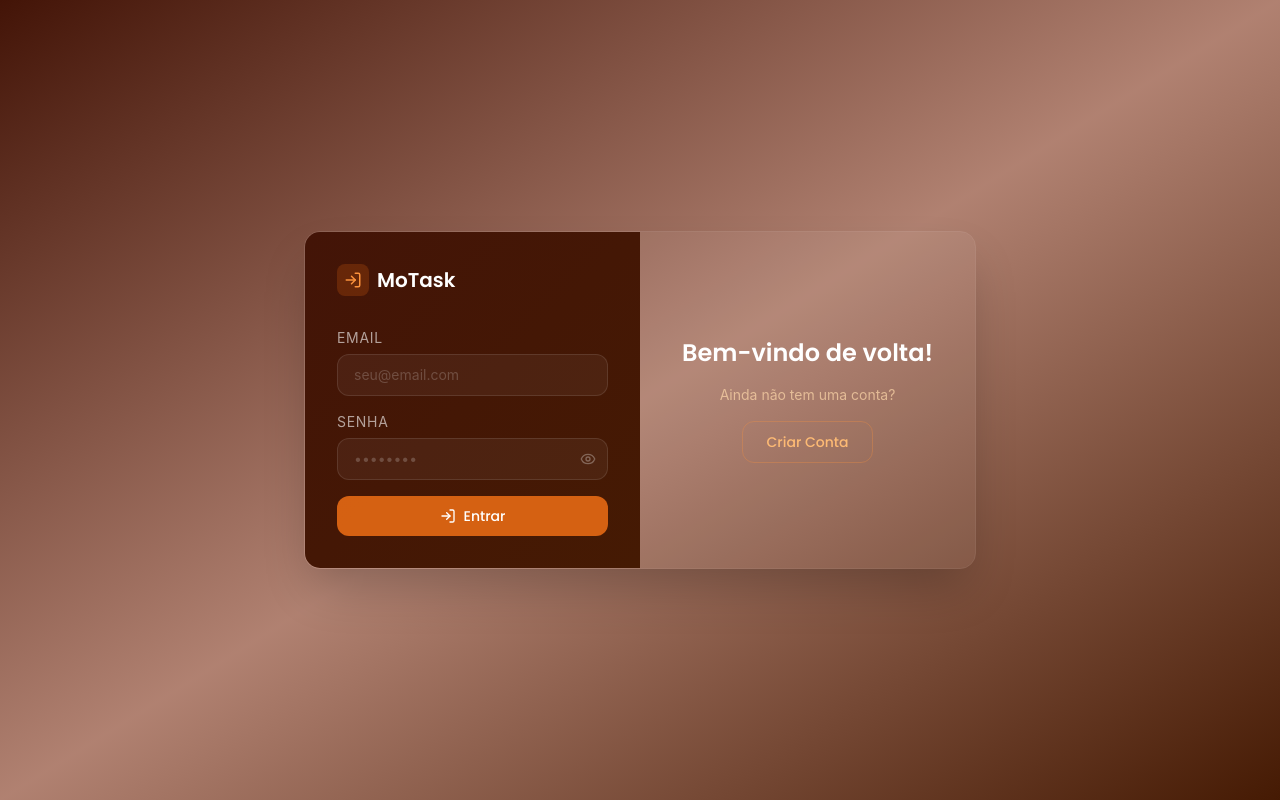
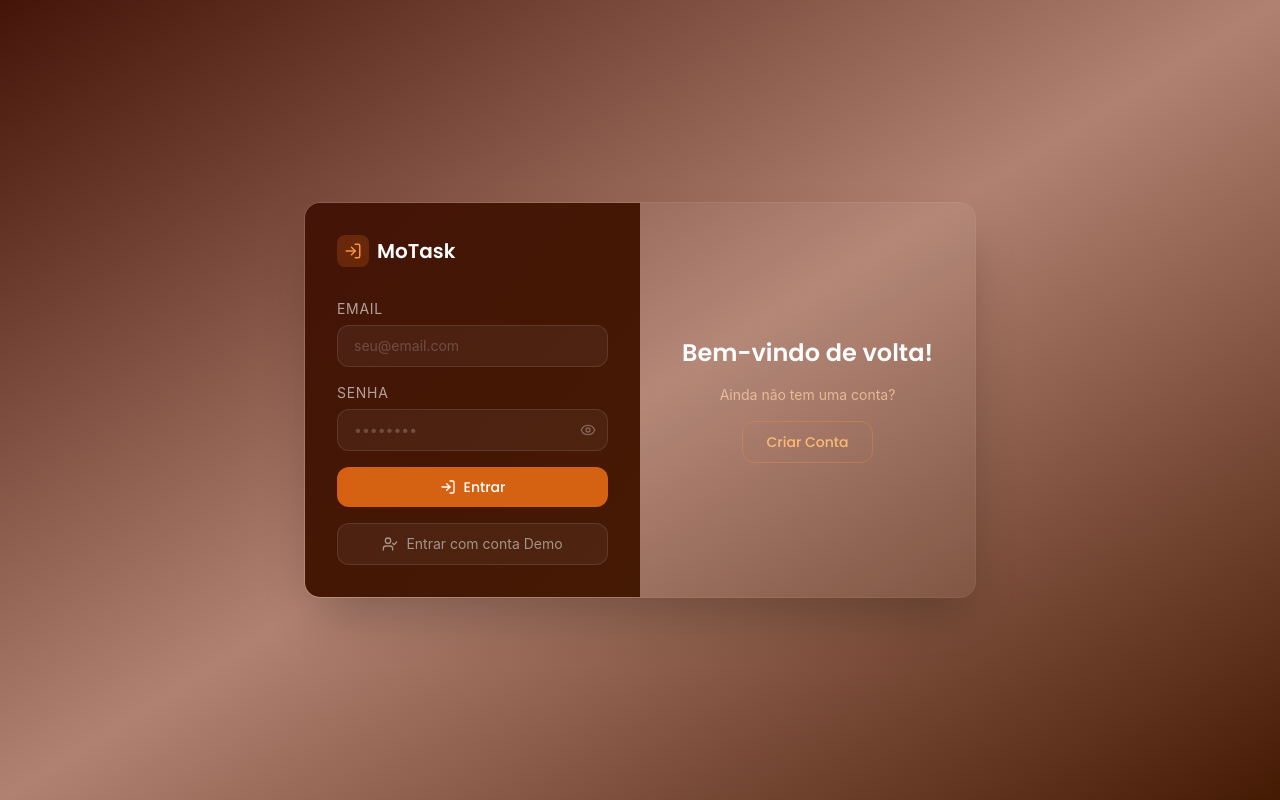
Before and after one commit to guilhermecolares/MoTask, a React (Vite) app in the folder frontend/: page /login in a window 1280 px wide. Built offline with nearby package versions, Linux system fonts and the light colour scheme.

Commit message:
Login with demo account + tasks count on profile

```diff
--- a/frontend/src/pages/Login.jsx
+++ b/frontend/src/pages/Login.jsx
@@ -1,6 +1,6 @@
 import { useState } from 'react'
 import { useNavigate } from 'react-router-dom'
-import { LogIn, UserPlus, Eye, EyeOff } from 'lucide-react'
+import { LogIn, UserPlus, Eye, EyeOff, UserCheck } from 'lucide-react'
 import { useAuthStore } from '../stores/useAuthStore.js'
 
 const Login = () => {
@@ -134,6 +134,25 @@ const Login = () => {
                 {isLogin ? <LogIn size={16} /> : <UserPlus size={16} />}
                 {isLoading ? 'Carregando...' : isLogin ? 'Entrar' : 'Criar Conta'}
               </button>
+
+              <button
+              type='button'
+              onClick={async () => {
+                try {
+                  await login('demo@motask.com', 'demo123')
+                  navigate('/')
+                } catch (err) {
+                  setError('Erro ao entrar com conta demo.', err)
+                }
+              }}
+              className='
+              flex items-center justify-center gap-2
+              w-full py-2.5 rounded-xl bg-white/5 border border-white/10
+              text-white/50 text-sm hover:bg-white/10 hover:text-white/70
+              active:scale-95 transition-all mt-4'>
+                <UserCheck size={16}/>
+                Entrar com conta Demo
+              </button>
             </form>
           </div>
         </div>
--- a/frontend/src/pages/Profile.jsx
+++ b/frontend/src/pages/Profile.jsx
@@ -1,12 +1,15 @@
 import { useAuthStore } from "../stores/useAuthStore"
-import { User, Mail, Calendar } from "lucide-react"
+import { useTaskStore } from "../stores/useTaskStore"
+import { User, Mail, Calendar, ListTodo } from "lucide-react"
 import Breadcrumb from "../components/ui/Breadcrumb"
 
 const Profile = () => {
   const user = useAuthStore(state => state.user)
   const userName = useAuthStore(state => state.userName)
   const createdAt = useAuthStore(state => state.createdAt)
+  const tasks = useTaskStore(state => state.tasks)
 
+  const totalTasks = tasks.length
   return (
 
     <div className="
@@ -37,6 +40,10 @@ const Profile = () => {
               <Calendar size={16} className="text-orange-400 flex-shrink-0"/>
               <span>Membro desde {new Date(createdAt).toLocaleDateString('pt-BR')}</span>
             </div>
+            <div className="flex items-center gap-3 text-sm text-orange-200/70 bg-white/5 rounded-xl px-4 py-3">
+              <ListTodo size={16} className="text-orange-400 flex-shrink-0" />
+              <span>{totalTasks} tarefas criadas</span>
+            </div>
           </div>
         </div>
       </div>
```
